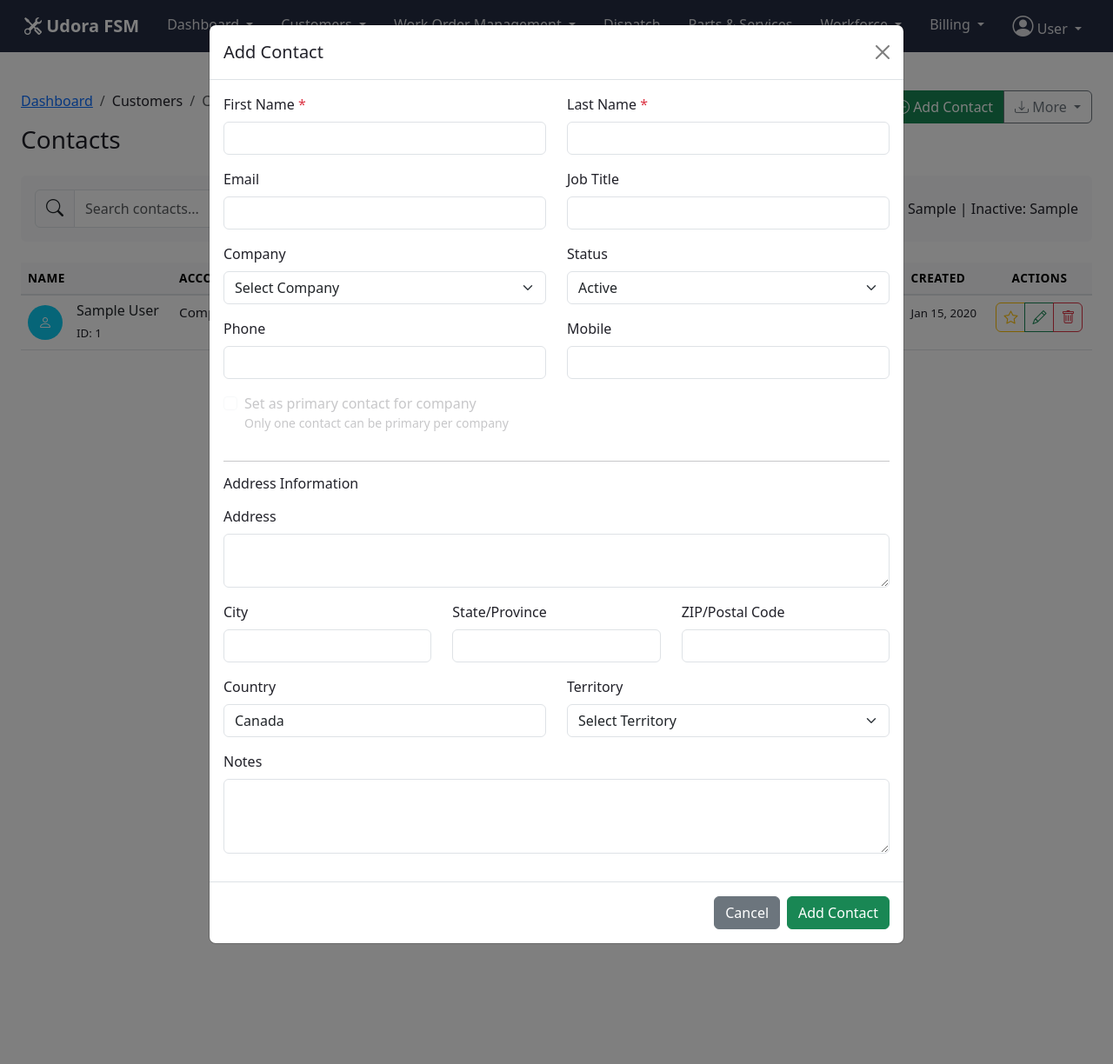
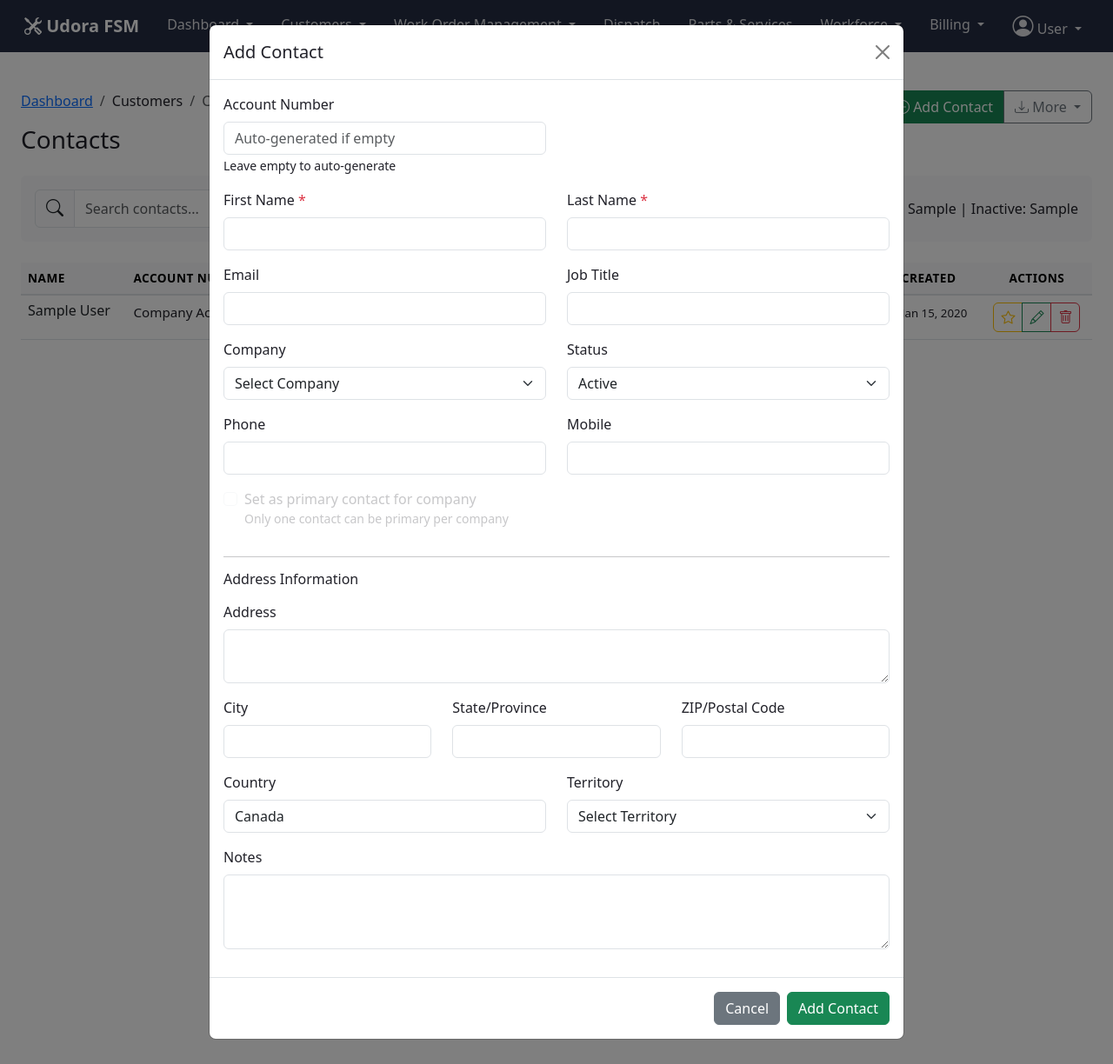
Before and after one commit to aboyington/fsm, a CodeIgniter 4 app: the page made by app/Views/contacts/index.php in a window 1280 px wide, after a click on "Add Contact". Shown: the whole page at 87% size. Run offline with PHP 8.4 and a stand-in for CodeIgniter, Linux system fonts and the light colour scheme; the template is opened without the code that fills it: most values are stand-ins (such as "Sample title", 1, 10 or a date in 2020); some libraries are stand-ins or nearby versions.

Commit message:
Add Account Number field to Contacts Create/Edit forms
- Added Account Number field as the first field in contacts modal form
- Positioned Account Number at the top before First Name and Last Name
- Included auto-generation placeholder and help text
- Updated JavaScript to handle account_number field population and form reset
- Maintained consistency with Companies account number implementation
- Account numbers auto-generate for independent contacts (not associated with companies)
- Company-associated contacts display 'Company Account' in listings
- Updated contacts table to properly display account numbers

```diff
--- a/app/Views/contacts/_contactsList.php
+++ b/app/Views/contacts/_contactsList.php
@@ -1,15 +1,7 @@
 <?php foreach ($contacts as $contact): ?>
 <tr>
     <td>
-        <div class="d-flex align-items-center">
-            <div class="bg-info text-white rounded-circle d-flex align-items-center justify-content-center me-3" style="width: 40px; height: 40px;">
-                <i class="bi bi-person"></i>
-            </div>
-            <div>
-                <h6 class="mb-1"><?= esc($contact['first_name'] . ' ' . $contact['last_name']) ?></h6>
-                <small class="text-muted">ID: <?= $contact['id'] ?></small>
-            </div>
-        </div>
+        <h6 class="mb-1"><?= esc($contact['first_name'] . ' ' . $contact['last_name']) ?></h6>
     </td>
     <td>
         <?php if (!empty($contact['company_id'])): ?>
--- a/app/Views/contacts/_modal.php
+++ b/app/Views/contacts/_modal.php
@@ -9,6 +9,20 @@
             <form id="contactForm">
                 <div class="modal-body">
                     <input type="hidden" id="contactId" name="id">
+
+                    <!-- Account Number -->
+                    <div class="row">
+                        <div class="col-md-6">
+                            <div class="mb-3">
+                                <label for="account_number" class="form-label">Account Number</label>
+                                <input type="text" class="form-control" id="account_number" name="account_number" placeholder="Auto-generated if empty">
+                                <small class="text-muted">Leave empty to auto-generate</small>
+                            </div>
+                        </div>
+                        <div class="col-md-6">
+                            <!-- Empty column for spacing -->
+                        </div>
+                    </div>
 
                     <!-- Basic Information -->
                     <div class="row">
--- a/public/js/contacts.js
+++ b/public/js/contacts.js
@@ -116,6 +116,7 @@ function editContact(id) {
             document.getElementById('last_name').value = contact.last_name || '';
             document.getElementById('email').value = contact.email || '';
             document.getElementById('job_title').value = contact.job_title || '';
+            document.getElementById('account_number').value = contact.account_number || '';
             document.getElementById('company_id').value = contact.company_id || '';
             document.getElementById('phone').value = contact.phone || '';
             document.getElementById('mobile').value = contact.mobile || '';
@@ -255,15 +256,7 @@ function updateContactsTable(contacts) {
         return `
             <tr>
                 <td>
-                    <div class="d-flex align-items-center">
-                        <div class="bg-info text-white rounded-circle d-flex align-items-center justify-content-center me-3" style="width: 40px; height: 40px;">
-                            <i class="bi bi-person"></i>
-                        </div>
-                        <div>
-                            <h6 class="mb-1">${escapeHtml(fullName)}</h6>
-                            <small class="text-muted">ID: ${contact.id}</small>
-                        </div>
-                    </div>
+                    <h6 class="mb-1">${escapeHtml(fullName)}</h6>
                 </td>
                 <td>${accountNumber}</td>
                 <td>${companyBadge}</td>
@@ -343,6 +336,7 @@ function displayFormErrors(errors) {
 document.getElementById('createContactModal').addEventListener('hidden.bs.modal', function() {
     document.getElementById('contactForm').reset();
     document.getElementById('contactId').value = '';
+    document.getElementById('account_number').value = '';
     document.getElementById('createContactModalLabel').textContent = 'Add Contact';
     document.getElementById('saveContactBtn').textContent = 'Add Contact';
 
```
Also changed, not shown: app/Views/companies/index.php (+18 -18 lines).
